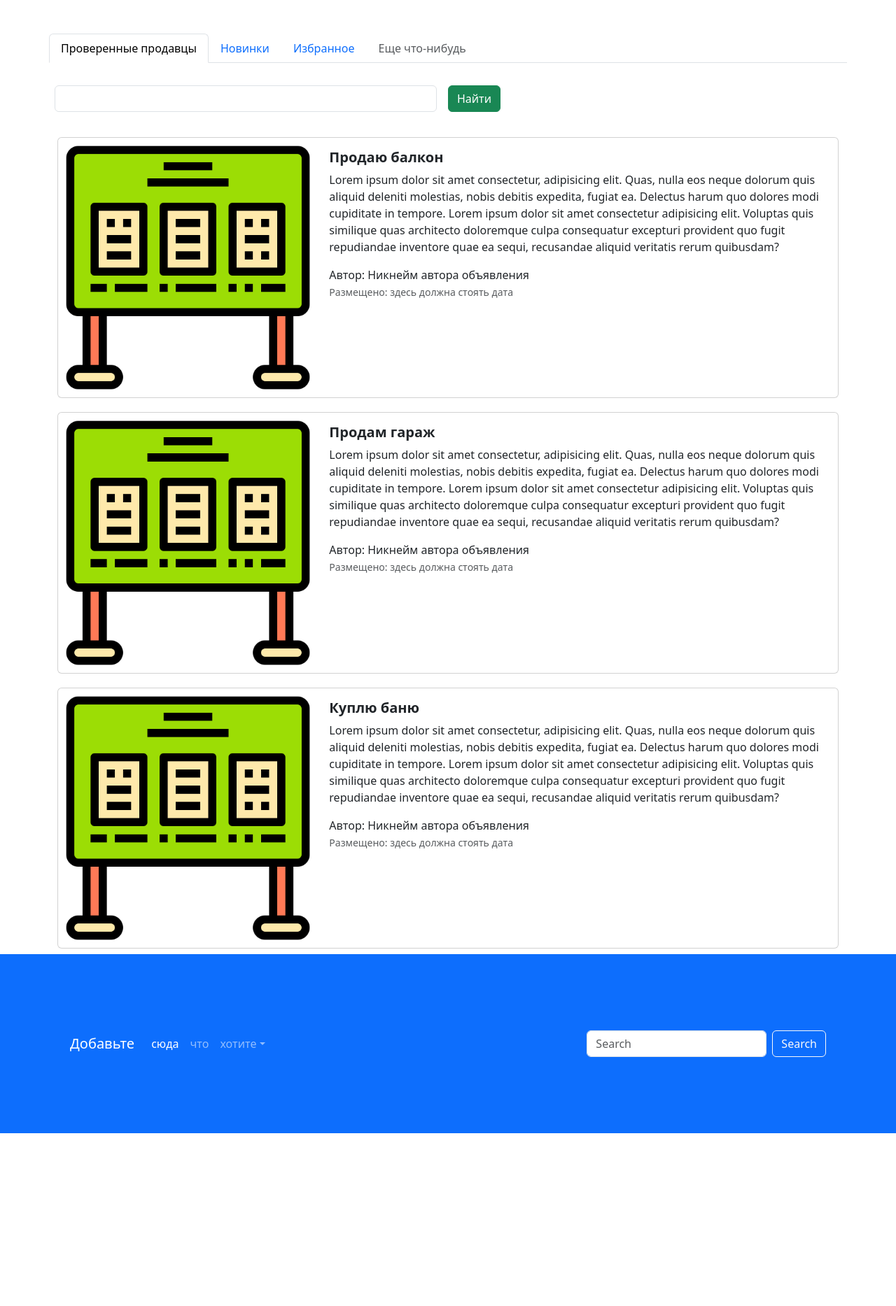
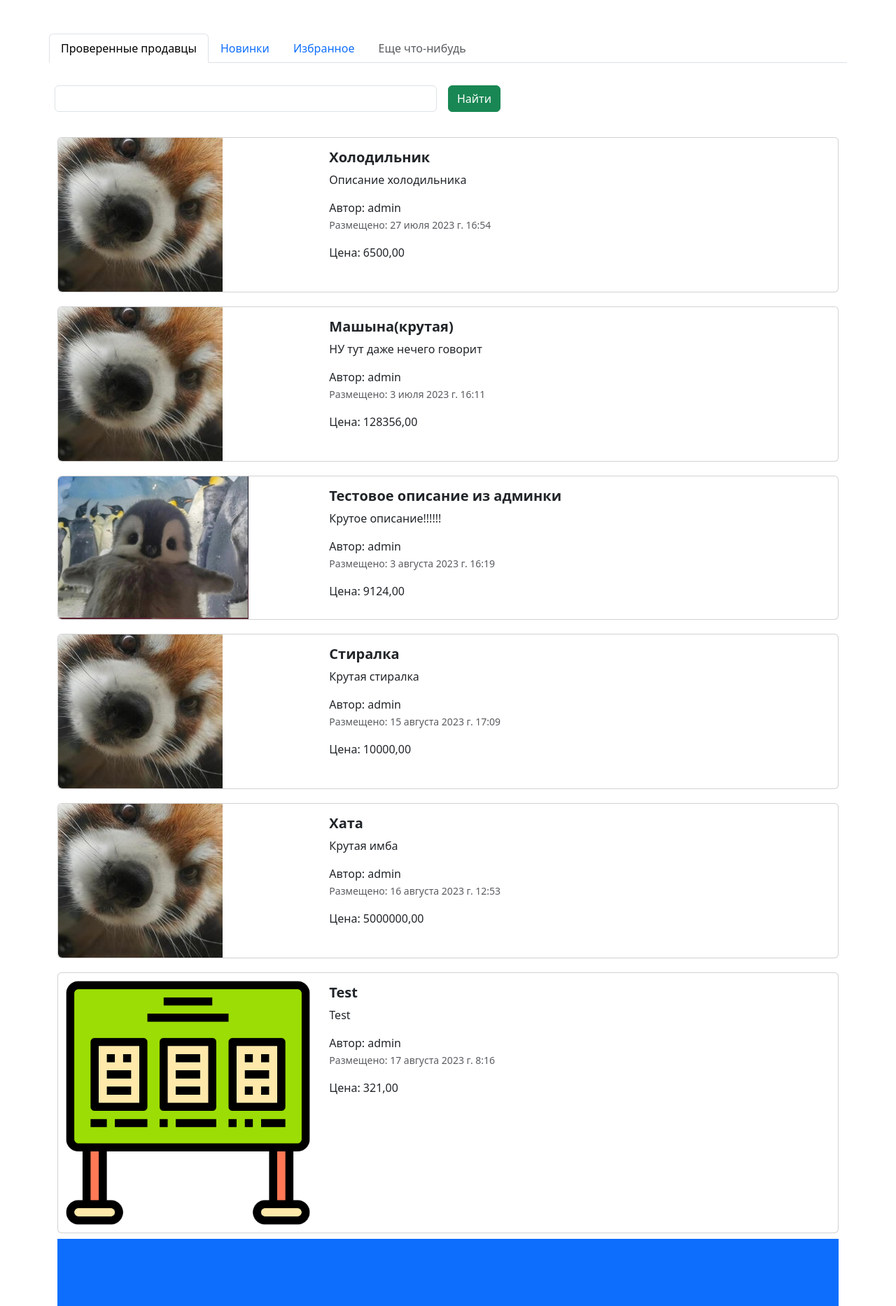
Before and after one commit to islaed/app_advertisement, a Django app: page / in a window 1280 px wide. Shown: the part 700-2567 px from the top of the page at 70% size. Before the commit the page ends 2320 px from the top, so only its background shows below. Run offline with Django 4.2, Linux system fonts and the light colour scheme; data comes from the database, SQL or seed files in the repository; both versions use the stored data as it was after the commit; some libraries are stand-ins or nearby versions.

Commit message:
homework lesson 9

```diff
--- a/advertisements/app_advertisements/models.py
+++ b/advertisements/app_advertisements/models.py
@@ -2,6 +2,9 @@ from django.db import models
 from django.contrib import admin
 from django.utils.html import format_html
 from django.utils import timezone
+from django.contrib.auth import get_user_model
+
+User = get_user_model()
 
 
 class Advertisement(models.Model):
@@ -11,6 +14,8 @@ class Advertisement(models.Model):
     auction = models.BooleanField('Торг', help_text='Отметьте, если торг уместен')
     created_at = models.DateTimeField('Дата и время создания', auto_now_add=True)
     updated_at = models.DateTimeField('Дата и время изменения', auto_now=True)
+    user = models.ForeignKey(User, verbose_name='Пользователь', on_delete=models.CASCADE)
+    image = models.ImageField('Изображение', upload_to='advertisements/', null=True, blank=True)
 
     @admin.display(description='Дата создания')
     def created_date(self):
--- a/advertisements/app_advertisements/urls.py
+++ b/advertisements/app_advertisements/urls.py
@@ -1,5 +1,7 @@
 from django.urls import path
 from .views import index, top_sellers, advertisement_post, register, login, profile, advertisement
+from django.conf import settings
+from django.conf.urls.static import static
 
 urlpatterns = [
     path('', index, name='index'),
@@ -10,3 +12,6 @@ urlpatterns = [
     path('profile/', profile, name='profile'),
     path('advertisement/', advertisement, name='advertisement')
 ]
+
+if settings.DEBUG:
+    urlpatterns += static(settings.MEDIA_URL, document_root=settings.MEDIA_ROOT)
--- a/advertisements/app_advertisements/views.py
+++ b/advertisements/app_advertisements/views.py
@@ -1,9 +1,11 @@
 from django.shortcuts import render
-from django.http import HttpResponse
+from .models import Advertisement
 
 
 def index(request):
-    return render(request, 'index.html')
+    advertisements = Advertisement.objects.all()
+    context = {'advertisements': advertisements}
+    return render(request, 'index.html', context)
 
 
 def top_sellers(request):
--- a/advertisements/templates/index.html
+++ b/advertisements/templates/index.html
@@ -95,105 +95,35 @@
             </div>
         </form>
     </div>
+    {% for adv in advertisements %}
     <div class="col">
         <div class="card mb-2" style="max-width: 1200px; margin-top: 20px;">
             <div class="row g-0">
                 <div class="col-md-4">
                     <a href="{% url 'advertisement' %}" class="nav-link">
-                        <img src="{% static 'img/adv.png' %}" class="img-fluid rounded-start" alt="Card title">
+                        <img src="{% if adv.image %} {{ adv.image.url }} {% else %} {{ '/static/img/adv.png' }} {% endif %}" class="img-fluid rounded-start"
+                             alt="Card title">
                     </a>
                 </div>
                 <div class="col-md-8">
                     <div class="card-body">
                         <h5 class="card-title">
-                            <a href="{% url 'advertisement' %}" class="nav-link"><strong>Продаю балкон</strong></a>
+                            <a href="{% url 'advertisement' %}" class="nav-link"><strong>{{ adv.title }}</strong></a>
                         </h5>
                         <a href="{% url 'advertisement' %}" class="nav-link">
                             <p class="card-text">
-                                Lorem ipsum dolor sit amet consectetur, adipisicing elit. Quas, nulla eos neque dolorum
-                                quis aliquid
-                                deleniti molestias, nobis debitis expedita, fugiat ea. Delectus harum quo dolores modi
-                                cupiditate in
-                                tempore. Lorem ipsum dolor sit amet consectetur adipisicing elit. Voluptas quis
-                                similique quas
-                                architecto doloremque culpa consequatur excepturi provident quo fugit repudiandae
-                                inventore quae ea
-                                sequi, recusandae aliquid veritatis rerum quibusdam?
+                                {{ adv.description }}
                             </p>
-                            <span>Автор: Никнейм автора объявления</span>
-                            <p class="card-text"><small class="text-muted">Размещено: здесь должна стоять дата</small>
+                            <span>Автор: {{ adv.user }}</span>
+                            <p class="card-text"><small class="text-muted">Размещено: {{ adv.created_at }}</small>
                             </p>
+                            <span>Цена: {{ adv.price }}</span>
                         </a>
                     </div>
                 </div>
             </div>
         </div>
-        <div class="card mb-2" style="max-width: 1200px; margin-top: 20px;">
-            <div class="row g-0">
-                <div class="col-md-4">
-                    <a href="{% url 'advertisement' %}" class="nav-link">
-                        <img src="{% static 'img/adv.png' %}" class="img-fluid rounded-start" alt="Card title">
-                    </a>
-                </div>
-                <div class="col-md-8">
-                    <div class="card-body">
-                        <h5 class="card-title">
-                            <a href="{% url 'advertisement' %}" class="nav-link"><strong>Продам гараж</strong></a>
-                        </h5>
-                        <a href="{% url 'advertisement' %}" class="nav-link">
-                            <p class="card-text">
-                                Lorem ipsum dolor sit amet consectetur, adipisicing elit. Quas, nulla eos neque dolorum
-                                quis aliquid
-                                deleniti molestias, nobis debitis expedita, fugiat ea. Delectus harum quo dolores modi
-                                cupiditate in
-                                tempore. Lorem ipsum dolor sit amet consectetur adipisicing elit. Voluptas quis
-                                similique quas
-                                architecto doloremque culpa consequatur excepturi provident quo fugit repudiandae
-                                inventore quae ea
-                                sequi, recusandae aliquid veritatis rerum quibusdam?
-                            </p>
-                            <span>Автор: Никнейм автора объявления</span>
-                            <p class="card-text"><small class="text-muted">Размещено: здесь должна стоять дата</small>
-                            </p>
-                        </a>
-                    </div>
-                </div>
-            </div>
-        </div>
-        <div class="card mb-2" style="max-width: 1200px; margin-top: 20px;">
-            <div class="row g-0">
-                <div class="col-md-4">
-                    <a href="{% url 'advertisement' %}" class="nav-link">
-                        <img src="{% static 'img/adv.png' %}" class="img-fluid rounded-start" alt="Card title">
-                    </a>
-                </div>
-                <div class="col-md-8">
-                    <div class="card-body">
-                        <h5 class="card-title">
-                            <a href="{% url 'advertisement' %}" class="nav-link"><strong>Куплю баню</strong></a>
-                        </h5>
-                        <a href="{% url 'advertisement' %}" class="nav-link">
-                            <p class="card-text">
-                                Lorem ipsum dolor sit amet consectetur, adipisicing elit. Quas, nulla eos neque dolorum
-                                quis aliquid
-                                deleniti molestias, nobis debitis expedita, fugiat ea. Delectus harum quo dolores modi
-                                cupiditate in
-                                tempore. Lorem ipsum dolor sit amet consectetur adipisicing elit. Voluptas quis
-                                similique quas
-                                architecto doloremque culpa consequatur excepturi provident quo fugit repudiandae
-                                inventore quae ea
-                                sequi, recusandae aliquid veritatis rerum quibusdam?
-                            </p>
-                            <span>Автор: Никнейм автора объявления</span>
-                            <p class="card-text"><small class="text-muted">Размещено: здесь должна стоять дата</small>
-                            </p>
-                        </a>
-                    </div>
-                </div>
-            </div>
-        </div>
-    </div>
-</div>
+        {% endfor %}
         <footer style="padding: 100px;" class="bg-primary">
             <nav class="navbar navbar-expand-sm navbar-dark">
                 <a class="navbar-brand" href="#">Добавьте</a>
@@ -226,4 +156,6 @@
                 </div>
             </nav>
         </footer>
+    </div>
+</div>
 {% endblock %}
```
Also changed, not shown: advertisements/advertisements/settings.py (+5 -6 lines), advertisements/app_advertisements/admin.py (+11 -1 lines), advertisements/app_advertisements/migrations/0003_advertisement_user.py (added), advertisements/app_advertisements/migrations/0004_advertisement_image.py (added), advertisements/db.sqlite3, advertisements/media/advertisements/red_panda.jpg (added), advertisements/media/advertisements/red_panda_EiF99qq.jpg (added), advertisements/media/advertisements/red_panda_Moy2QpU.jpg (added), advertisements/media/advertisements/red_panda_wumeJ7z.jpg (added), advertisements/media/advertisements/пингвиня.png (added). Lines whose indentation alone changed are shown as unchanged.
